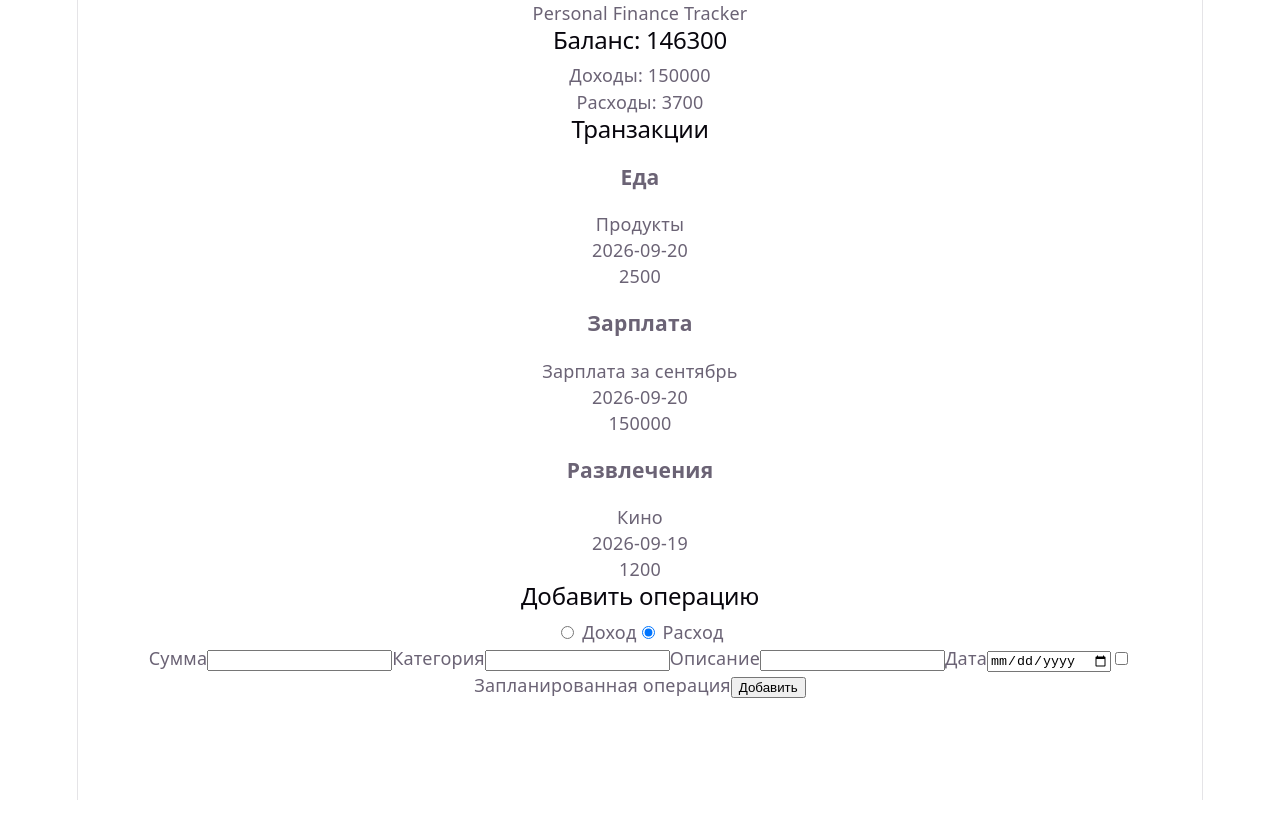
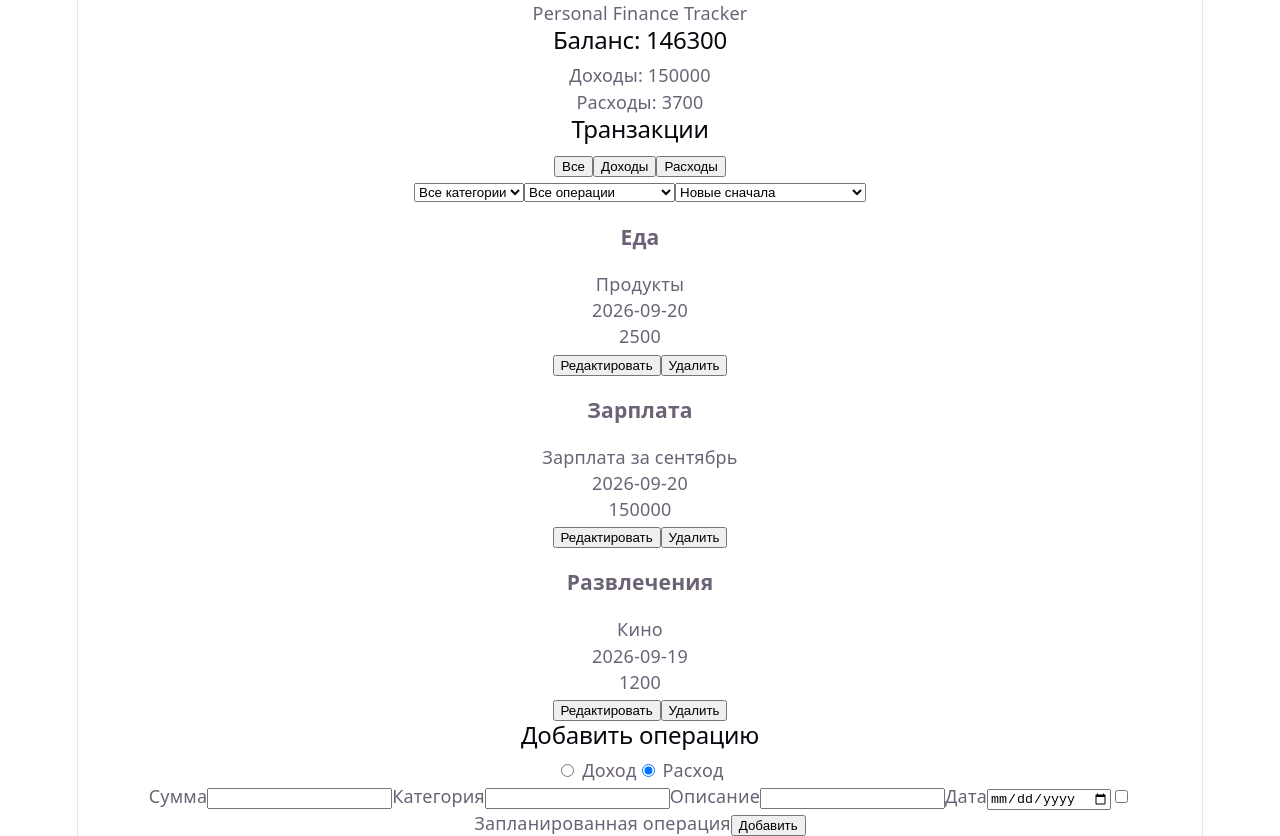
Before and after one commit to Shakh9/personal-finance-tracker, a React (Vite) app: page / in a window 1280 px wide. Before the commit the page ends 800 px from the top, so only its background shows below. Built offline with nearby package versions, Linux system fonts and the light colour scheme.

Commit message:
add sort and filters

```diff
--- a/src/App.tsx
+++ b/src/App.tsx
@@ -3,8 +3,13 @@ import Balance from './components/Balance';
 import Header from './components/Header';
 import TransactionList from './components/TransactionList';
 import TransactionForm from './components/TransactionForm';
+import { useState } from 'react';
+import type { Transaction } from './types/transaction';
 
 function App() {
+  const [editingTransaction, setEditingTransaction] =
+    useState<Transaction | null>(null);
+
   return (
     <>
       <Header />
@@ -12,9 +17,12 @@ function App() {
       <main>
         <Balance />
 
-        <TransactionList />
+        <TransactionList onEdit={setEditingTransaction} />
 
-        <TransactionForm />
+        <TransactionForm
+          editingTransaction={editingTransaction}
+          onFinishEditing={() => setEditingTransaction(null)}
+        />
       </main>
     </>
   );
--- a/src/components/TransactionForm.tsx
+++ b/src/components/TransactionForm.tsx
@@ -3,6 +3,7 @@ import { useTransactionStore } from '../store/transactionStore';
 import { useForm } from 'react-hook-form';
 import { z } from 'zod';
 import { zodResolver } from '@hookform/resolvers/zod';
+import { useEffect } from 'react';
 
 type TransactionFormValues = {
   amount: string;
@@ -11,6 +12,11 @@ type TransactionFormValues = {
   date: string;
   isPlanned: boolean;
   type: 'income' | 'expense';
+};
+
+type TransactionFormProps = {
+  editingTransaction: Transaction | null;
+  onFinishEditing: () => void;
 };
 
 const transactionSchema = z.object({
@@ -25,14 +31,21 @@ const transactionSchema = z.object({
   type: z.enum(['income', 'expense']),
 });
 
-function TransactionForm() {
+function TransactionForm({
+  editingTransaction,
+  onFinishEditing,
+}: TransactionFormProps) {
   const addTransaction = useTransactionStore((state) => state.addTransaction);
+  const updateTransaction = useTransactionStore(
+    (state) => state.updateTransaction,
+  );
 
   const {
     register,
     handleSubmit,
     formState: { errors },
     reset,
+    setValue,
   } = useForm<TransactionFormValues>({
     resolver: zodResolver(transactionSchema),
     defaultValues: {
@@ -41,9 +54,36 @@ function TransactionForm() {
     },
   });
 
+  useEffect(() => {
+    if (!editingTransaction) {
+      return;
+    }
+
+    setValue('amount', String(editingTransaction.amount));
+    setValue('category', editingTransaction.category);
+    setValue('description', editingTransaction.description);
+    setValue('date', editingTransaction.date);
+    setValue('isPlanned', editingTransaction.isPlanned);
+    setValue('type', editingTransaction.type);
+  }, [editingTransaction, setValue]);
+
   return (
     <form
       onSubmit={handleSubmit((data) => {
+        if (editingTransaction) {
+          const updatedTransaction: Transaction = {
+            id: editingTransaction.id,
+            type: data.type,
+            amount: Number(data.amount),
+            category: data.category,
+            description: data.description,
+            date: data.date,
+            isPlanned: data.isPlanned,
+          };
+
+          updateTransaction(updatedTransaction);
+          onFinishEditing();
+        } else {
           const newTransaction: Transaction = {
             id: crypto.randomUUID(),
             type: data.type,
@@ -55,17 +95,21 @@ function TransactionForm() {
           };
 
           addTransaction(newTransaction);
+        }
+
         reset();
       })}
     >
-      <h2>Добавить операцию</h2>
+      <h2>
+        {editingTransaction ? 'Редактировать операцию' : 'Добавить операцию'}
+      </h2>
 
       <div>
-        <label htmlFor="">
+        <label>
           <input type="radio" value="income" {...register('type')} /> Доход
         </label>
 
-        <label htmlFor="">
+        <label>
           <input type="radio" value="expense" {...register('type')} /> Расход
         </label>
       </div>
@@ -99,7 +143,21 @@ function TransactionForm() {
         Запланированная операция
       </label>
 
-      <button type="submit">Добавить</button>
+      <button type="submit">
+        {editingTransaction ? 'Сохранить изменения' : 'Добавить'}
+      </button>
+
+      {editingTransaction && (
+        <button
+          type="button"
+          onClick={() => {
+            onFinishEditing();
+            reset();
+          }}
+        >
+          Отмена
+        </button>
+      )}
     </form>
   );
 }
--- a/src/components/TransactionItem.tsx
+++ b/src/components/TransactionItem.tsx
@@ -1,16 +1,25 @@
 import type { Transaction } from '../types/transaction';
+import { useTransactionStore } from '../store/transactionStore';
 
 type TransactionItemProps = {
   transaction: Transaction;
+  onEdit: (transaction: Transaction) => void;
 };
 
-function TransactionItem({ transaction }: TransactionItemProps) {
+function TransactionItem({ transaction, onEdit }: TransactionItemProps) {
+  const deleteTransaction = useTransactionStore(
+    (state) => state.deleteTransaction,
+  );
+
   return (
     <article>
       <h3>{transaction.category}</h3>
       <p>{transaction.description}</p>
       <p>{transaction.date}</p>
       <p>{transaction.amount}</p>
+
+      <button onClick={() => onEdit(transaction)}>Редактировать</button>
+      <button onClick={() => deleteTransaction(transaction.id)}>Удалить</button>
     </article>
   );
 }
--- a/src/components/TransactionList.tsx
+++ b/src/components/TransactionList.tsx
@@ -1,15 +1,114 @@
+import { useState } from 'react';
+import type { Transaction } from '../types/transaction';
 import TransactionItem from './TransactionItem';
 import { useTransactionStore } from '../store/transactionStore';
 
-function TransactionList() {
+type TransactionListProps = {
+  onEdit: (transaction: Transaction) => void;
+};
+
+type TransactionFilter = 'all' | 'income' | 'expense';
+
+type SortOption = 'date-desc' | 'date-asc' | 'amount-desc' | 'amount-asc';
+
+type PlannedFilter = 'all' | 'planned' | 'unplanned';
+
+function TransactionList({ onEdit }: TransactionListProps) {
   const transactions = useTransactionStore((state) => state.transactions);
+
+  const [filter, setFilter] = useState<TransactionFilter>('all');
+  const [categoryFilter, setCategoryFilter] = useState('all');
+  const [sortOption, setSortOption] = useState<SortOption>('date-desc');
+  const [plannedFilter, setPlannedFilter] = useState<PlannedFilter>('all');
+
+  const categories = Array.from(
+    new Set(transactions.map((transaction) => transaction.category)),
+  );
+
+  const filteredTransactions = transactions.filter((transaction) => {
+    const matchesType = filter === 'all' || transaction.type === filter;
+
+    const matchesCategory =
+      categoryFilter === 'all' || transaction.category === categoryFilter;
+
+    const matchesPlanned =
+      plannedFilter === 'all' ||
+      (plannedFilter === 'planned' && transaction.isPlanned) ||
+      (plannedFilter === 'unplanned' && !transaction.isPlanned);
+
+    return matchesType && matchesCategory && matchesPlanned;
+  });
+
+  const sortedTransactions = [...filteredTransactions].sort((a, b) => {
+    switch (sortOption) {
+      case 'date-desc':
+        return b.date.localeCompare(a.date);
+
+      case 'date-asc':
+        return a.date.localeCompare(b.date);
+
+      case 'amount-desc':
+        return b.amount - a.amount;
+
+      case 'amount-asc':
+        return a.amount - b.amount;
+    }
+  });
 
   return (
     <section>
       <h2>Транзакции</h2>
 
-      {transactions.map((transaction) => (
-        <TransactionItem key={transaction.id} transaction={transaction} />
+      <div>
+        <button onClick={() => setFilter('all')}>Все</button>
+
+        <button onClick={() => setFilter('income')}>Доходы</button>
+
+        <button onClick={() => setFilter('expense')}>Расходы</button>
+      </div>
+
+      <div>
+        <select
+          value={categoryFilter}
+          onChange={(event) => setCategoryFilter(event.target.value)}
+        >
+          <option value="all">Все категории</option>
+
+          {categories.map((category) => (
+            <option key={category} value={category}>
+              {category}
+            </option>
+          ))}
+        </select>
+
+        <select
+          value={plannedFilter}
+          onChange={(event) =>
+            setPlannedFilter(event.target.value as PlannedFilter)
+          }
+        >
+          <option value="all">Все операции</option>
+          <option value="planned">Запланированные</option>
+          <option value="unplanned">Незапланированные</option>
+        </select>
+
+        <select
+          value={sortOption}
+          onChange={(event) => setSortOption(event.target.value as SortOption)}
+        >
+          <option value="date-desc">Новые сначала</option>
+          <option value="date-asc">Старые сначала</option>
+          <option value="amount-desc">Сначала большие суммы</option>
+          <option value="amount-asc">Сначала маленькие суммы</option>
+        </select>
+      </div>
+
+      {sortedTransactions.map((transaction) => (
+        <TransactionItem
+          key={transaction.id}
+          transaction={transaction}
+          onEdit={onEdit}
+        />
       ))}
     </section>
   );
--- a/src/store/transactionStore.ts
+++ b/src/store/transactionStore.ts
@@ -4,6 +4,8 @@ import type { Transaction } from '../types/transaction';
 type TransactionStore = {
   transactions: Transaction[];
   addTransaction: (transaction: Transaction) => void;
+  deleteTransaction: (id: string) => void;
+  updateTransaction: (transaction: Transaction) => void;
 };
 
 const initialTransactions: Transaction[] = [
@@ -49,6 +51,7 @@ function getInitialTransactions(): Transaction[] {
     if (!Array.isArray(parsedTransactions)) {
       return initialTransactions;
     }
+
     return parsedTransactions as Transaction[];
   } catch {
     return initialTransactions;
@@ -69,4 +72,36 @@ export const useTransactionStore = create<TransactionStore>((set) => ({
       };
     });
   },
+
+  deleteTransaction: (id) => {
+    set((state) => {
+      const transactions = state.transactions.filter(
+        (transaction) => transaction.id !== id,
+      );
+
+      localStorage.setItem('transactions', JSON.stringify(transactions));
+
+      return {
+        transactions,
+      };
+    });
+  },
+
+  updateTransaction: (transaction) => {
+    set((state) => {
+      const transactions = state.transactions.map((currentTransaction) => {
+        if (currentTransaction.id === transaction.id) {
+          return transaction;
+        }
+
+        return currentTransaction;
+      });
+
+      localStorage.setItem('transactions', JSON.stringify(transactions));
+
+      return {
+        transactions,
+      };
+    });
+  },
 }));
```
Lines whose indentation alone changed are shown as unchanged.
